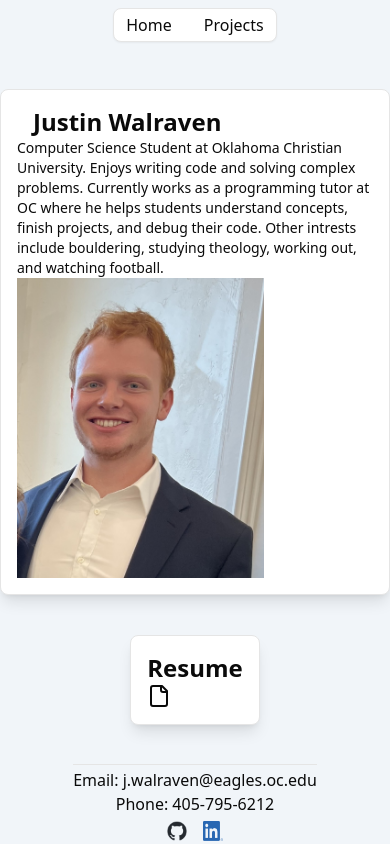
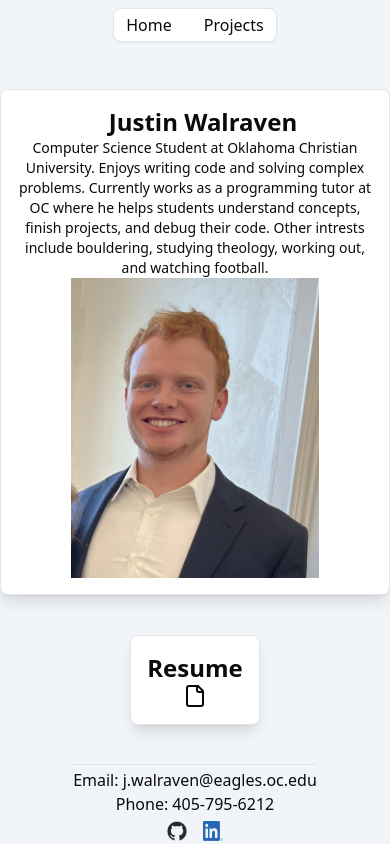
Before and after one commit to ginger-se/frontend, a Vue app: page / in a window 390 px wide. Built offline with nearby package versions, Linux system fonts and the light colour scheme.

Commit message:
Video niceties and more responsive design

```diff
--- a/src/App.vue
+++ b/src/App.vue
@@ -27,8 +27,8 @@ import { RouterLink, RouterView } from 'vue-router'
   <footer class="border-t min-h-20 grid grid-cols-1 md:w-1/2 md:grid-cols-2 mx-auto">
     <div class="items-center flex flex-col m-auto">
 
-      <p>Email: j.walraven@eagles.oc.edu</p>
-      <p>Phone: 405-795-6212</p>
+      <p class="text-nowrap">Email: j.walraven@eagles.oc.edu</p>
+      <p class="text-nowrap">Phone: 405-795-6212</p>
     </div>
     <div class="justify-center flex gap-4 m-auto ">
       <a href="https://github.com/ginger-se" target="_blank"><img src="/github-mark.png" alt="github" class="w-5 h-5"></a>
--- a/src/components/ui/custom/card/Card.vue
+++ b/src/components/ui/custom/card/Card.vue
@@ -16,12 +16,12 @@ defineProps({
 </script>
 
 <template>
-    <div class="bg-white  w-fit mx-auto md:flex md:justify-center md:items-center md:gap-4 p-4 rounded-md border shadow-lg">
-        <div class="flex flex-col items-left ">
+    <div class="bg-white  w-fit mx-auto flex flex-col md:flex-row md:justify-center items-center md:gap-4 p-4 rounded-md border shadow-lg">
+        <div class="flex flex-col text-center md:text-left ">
             <h3 class="text-2xl font-bold " :class="{'ml-4': description}">{{name}}</h3>
             <p class="text-sm max-w-lg ">{{description}}</p>
         </div>
         <slot/>
-        <img v-if="image" :src="image" alt="image" class="max-h-75">
+        <img v-if="image" :src="image" alt="image" class="max-h-75 w-fit items-center">
     </div>
 </template>
--- a/src/components/ui/custom/card/Project.vue
+++ b/src/components/ui/custom/card/Project.vue
@@ -3,6 +3,10 @@ import { ref } from 'vue';
 import Button from '../../button/Button.vue';
 import { onClickOutside } from '@vueuse/core';
 import { CirclePlay } from 'lucide-vue-next';
+import { useWindowSize } from '@vueuse/core'
+
+const { width, height } = useWindowSize();
+
 const props = defineProps({
   name: {
     type: String,
@@ -43,6 +47,18 @@ let videoRef=ref(null);
                 }
 
         }
+        if(width.value < 450){
+            if (videoRef.value.requestFullscreen) {
+                videoRef.value.requestFullscreen();
+                }
+            else if (videoRef.value.mozRequestFullScreen) { /* Firefox */
+                videoRef.value.mozRequestFullScreen();
+            } else if (videoRef.value.webkitRequestFullscreen) { /* Chrome, Safari & Opera */
+                videoRef.value.webkitRequestFullscreen();
+            } else if (videoRef.value.msRequestFullscreen) { /* IE/Edge */
+                videoRef.value.msRequestFullscreen();
+            }
+        }
 
     }
   function  closeVideo() {
@@ -65,6 +81,7 @@ onClickOutside(target, closeVideo);
             <h5 class="text-md font-bold ">Stack: {{language}}</h5>
             <p class="text-sm ">{{description}}</p>
             <a :href="link" target="_blank" v-if="link"><Button  variant="outline">Click to try project</Button></a>
+            <h5 v-if="props.video" class="text-sm font-bold ">Click on image to play video</h5>
         </div>
         <div class="max-h-full min-h-50 relative" @click="playVideo()" >
             <img v-if="image" :src="image" alt="image"   class="border  shadow-md">
```
